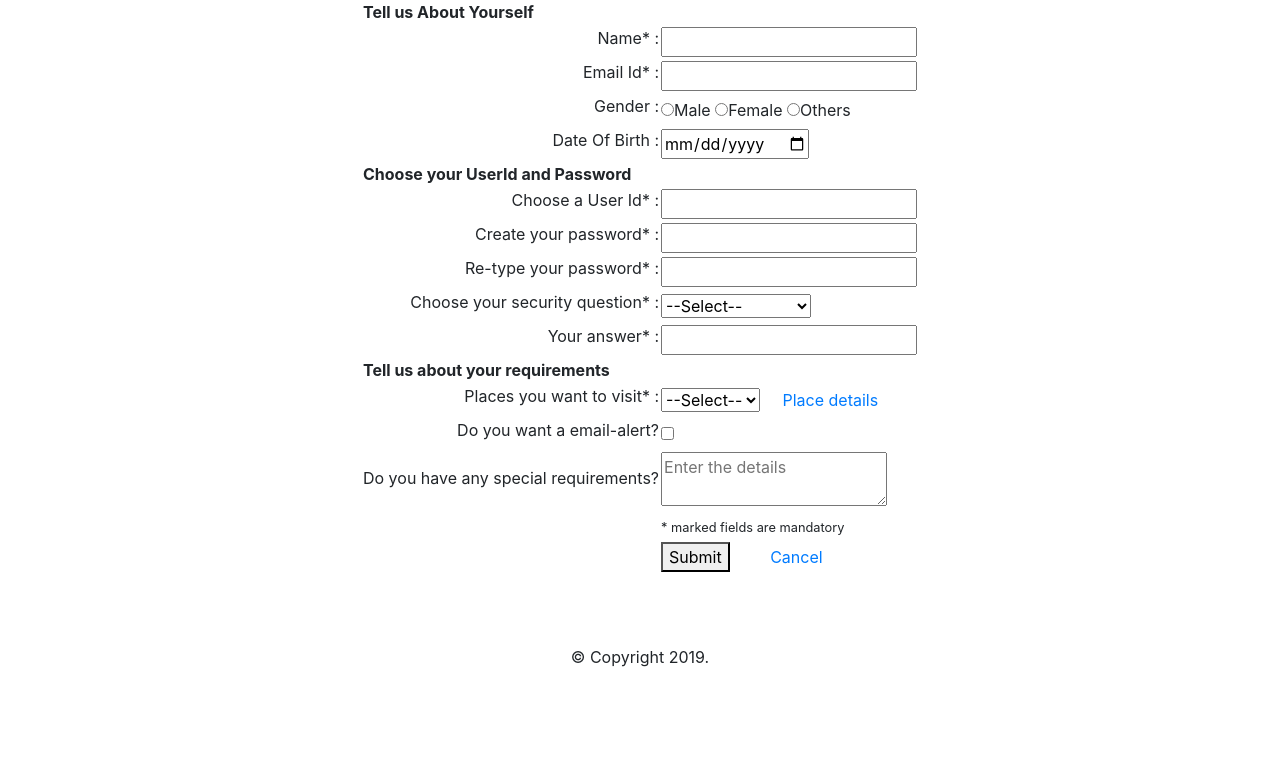
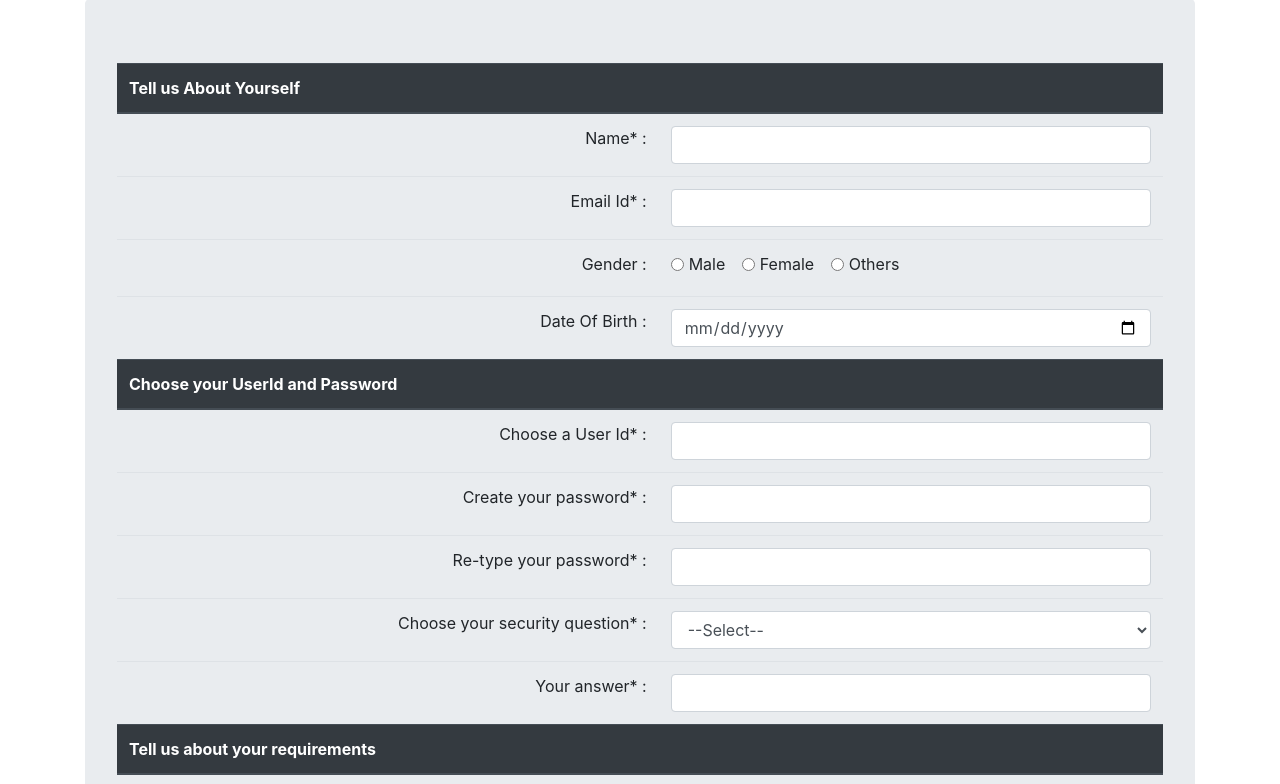
Before and after one commit to yash1rj/Travel_Destiny, a plain HTML site: page reg_page.html in a window 1280 px wide. Shown: the part 57-841 px from the top of the page. Before the commit the page ends 800 px from the top, so only its background shows below. Drawn offline with nearby package versions, Linux system fonts and the light colour scheme.

Commit message:
Update reg_page.html

```diff
--- a/reg_page.html
+++ b/reg_page.html
@@ -6,21 +6,21 @@
         <meta name="application-name" content="Travel Destiny">
         <meta name="description" content="Destiny Tour and Travels is a one stop destination for all enthusiastic
             travelers to explore amazing places. They help inspire people to travel more and explore their world.">
-        <meta name="viewport" content="width=device-width, initial-scale=1.0">
+        <meta name="viewport" content="width=device-width, initial-scale=1.0, shrink-to-fit=no">
         <meta http-equiv="refresh" content="30">
 
 	    <link rel="stylesheet" href="https://stackpath.bootstrapcdn.com/bootstrap/4.3.1/css/bootstrap.min.css" integrity="sha384-ggOyR0iXCbMQv3Xipma34MD+dH/1fQ784/j6cY/iJTQUOhcWr7x9JvoRxT2MZw1T" crossorigin="anonymous">
 
         <title>Travel Destiny</title>
     </head>
-    <body>
+    <body class="container">
         <header>
             <center><h1>Register with Destiny Tours and Travels</h1><center>
         </header>
-        <main>
+        <main class="jumbotron">
             <form name="registeration" action="#success.html" method="GET">
-				<table align="center">
-					<thead>
+				<table align="center" class="table table-hover">
+					<thead class="thead-dark">
 						<tr>
 							<th colspan="2" align="left">Tell us About Yourself</th>
 						</tr>
@@ -28,26 +28,35 @@
 					<tbody>
 						<tr>
 							<td align="right"><label for="name">Name* :</label></td>
-							<td><input id="name" type="text" maxlength="15" required></td>
+							<td><input class="form-control" id="name" type="text" maxlength="15" required></td>
 						</tr>
 						<tr>
 							<td align="right"><label for="email">Email Id* :</label></td>
-							<td><input type="email" id="email" required></td>
+							<td><input class="form-control" type="email" id="email" required></td>
 						</tr>
 						<tr>
-							<td align="right"><label for="gender">Gender :</label></td>
+							<td align="right"><label>Gender :</label></td>
 							<td>
-								<input id="gender" type="radio" value="male" name="gen">Male
-								<input id="gender" type="radio" value="female" name="gen">Female
-								<input id="gender" type="radio" value="others" name="gen">Others
+								<div class="form-check form-check-inline">
+									<input class="form-check-input" type="radio" name="gen" id="gender1" value="male">
+									<label class="form-check-label" for="gender1">Male</label>
+								</div>
+								<div class="form-check form-check-inline">
+									<input class="form-check-input" type="radio" name="gen" id="gender1" value="female">
+									<label class="form-check-label" for="gender1">Female</label>
+								</div>
+								<div class="form-check form-check-inline">
+									<input class="form-check-input" type="radio" name="gen" id="gender3" value="others">
+									<label class="form-check-label" for="gender3">Others</label>
+								</div>
 							</td>
 						</tr>
 						<tr>
 							<td align="right"><label for="dob">Date Of Birth :</label></td>
-							<td><input type="date" id="dob"></td>
+							<td><input class="form-control" type="date" id="dob"></td>
 						</tr>
 					</tbody>
-					<thead>
+					<thead class="thead-dark">
 						<tr>
 							<th colspan="2" align="left">Choose your UserId and Password</th>
 						</tr>
@@ -55,34 +64,34 @@
 					<tbody>
 						<tr>
 							<td align="right"><label for="uid">Choose a User Id* :</label></td>
-							<td><input id="uid" type="text" required></td>
+							<td><input class="form-control" id="uid" type="text" required></td>
 						</tr>
 						<tr>
 							<td align="right"><label for="pwd">Create your password* :</label></td>
-							<td><input id="pwd" type="password" required></td>
+							<td><input class="form-control" id="pwd" type="password" required></td>
 						</tr>
 						<tr>
 							<td align="right"><label for="rpwd">Re-type your password* :</label></td>
-							<td><input id="rpwd" type="password" required></td>
+							<td><input class="form-control" id="rpwd" type="password" required></td>
 						</tr>
 						<tr>
 							<td align="right"><label for="ques">Choose your security question* :</label></td>
 							<td>
-								<select id="ques" required>
+								<select class="form-control" id="ques" required>
 									<option value="">--Select--</option>
-									<option value="actor">my favorite actor</option>
-									<option value="food">my favorite food</option>
-									<option value="birth">my birth place</option>
-									<option value="pet">my pet's name</option>
+									<option value="actor">My favorite actor</option>
+									<option value="food">My favorite food</option>
+									<option value="birth">My birth place</option>
+									<option value="pet">My pet's name</option>
 								</select>
 							</td>
 						</tr>
 						<tr>
 							<td align="right"><label for="ans">Your answer* :</label></td>
-							<td><input id="ans" type="text" required></td>
+							<td><input class="form-control" id="ans" type="text" required></td>
 						</tr>
 					</tbody>
-					<thead>
+					<thead class="thead-dark">
 						<tr>
 							<th colspan="2" align="left">Tell us about your requirements</th>
 						</tr>
@@ -91,23 +100,26 @@
 						<tr>
 							<td align="right"><label for="place">Places you want to visit* :</label></td>
 							<td>
-								<select id="place" required>
+								<select class="form-control" id="place" required>
 									<option value="">--Select--</option>
 									<option value="ooty">Ooty</option>
 									<option value="goa">Goa</option>
 									<option value="agra" disabled>Agra</option>
 								</select>
-								&nbsp; &nbsp;
 								<a href="./places.html" target="_blank">Place details</a>
 							</td>
 						</tr>
 						<tr>
 							<td align="right"><label for="alert">Do you want a email-alert?</label></td>
-							<td><input id="alert" type="checkbox" value="Y"></td>
+							<td>
+								<div class="form-group form-check">
+									<input class="form-check-input" id="alert" type="checkbox" value="Y">
+								</div>
+							</td>
 						</tr>
 						<tr>
 							<td align="right"><label for="extra">Do you have any special requirements?</label></td>
-							<td><textarea id="extra" rows="2" col="15" placeholder="Enter the details"></textarea></td>
+							<td><textarea class="form-control" id="extra" rows="2" col="15" placeholder="Enter the details"></textarea></td>
 						</tr>
 						<tr>
 							<td></td>
@@ -115,22 +127,17 @@
 						</tr>
 						<tr>
 							<td></td>
-							<td></td>
-						</tr>
-						<tr>
-							<td></td>
 							<td>
-								<button type="submit">Submit</button>
+								<button class="btn btn-success" type="submit">Submit</button>
 								&nbsp; &nbsp; &nbsp; &nbsp;
-								<a href="reg_page.html" target="_self">Cancel</a>
+								<a class="btn btn-outline-danger" href="reg_page.html" target="_self">Cancel</a>
 							</td>
 						</tr>
 					</tbody>
 				</table>
             </form>
         </main>
-        <footer>
-			<br><br><br>
+        <footer class="card-footer">
             <center>&copy; Copyright 2019.</center>
         </footer>
 
```
